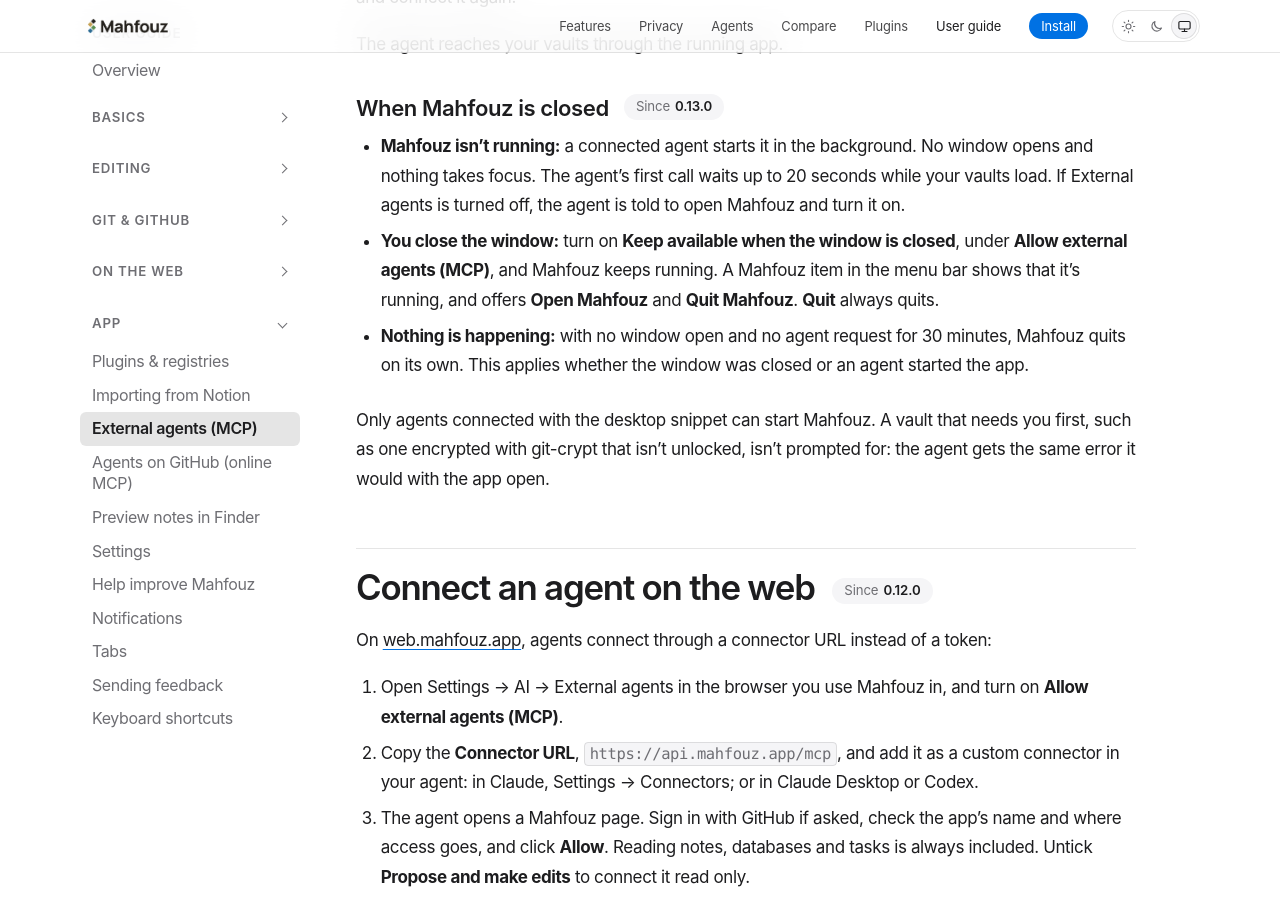
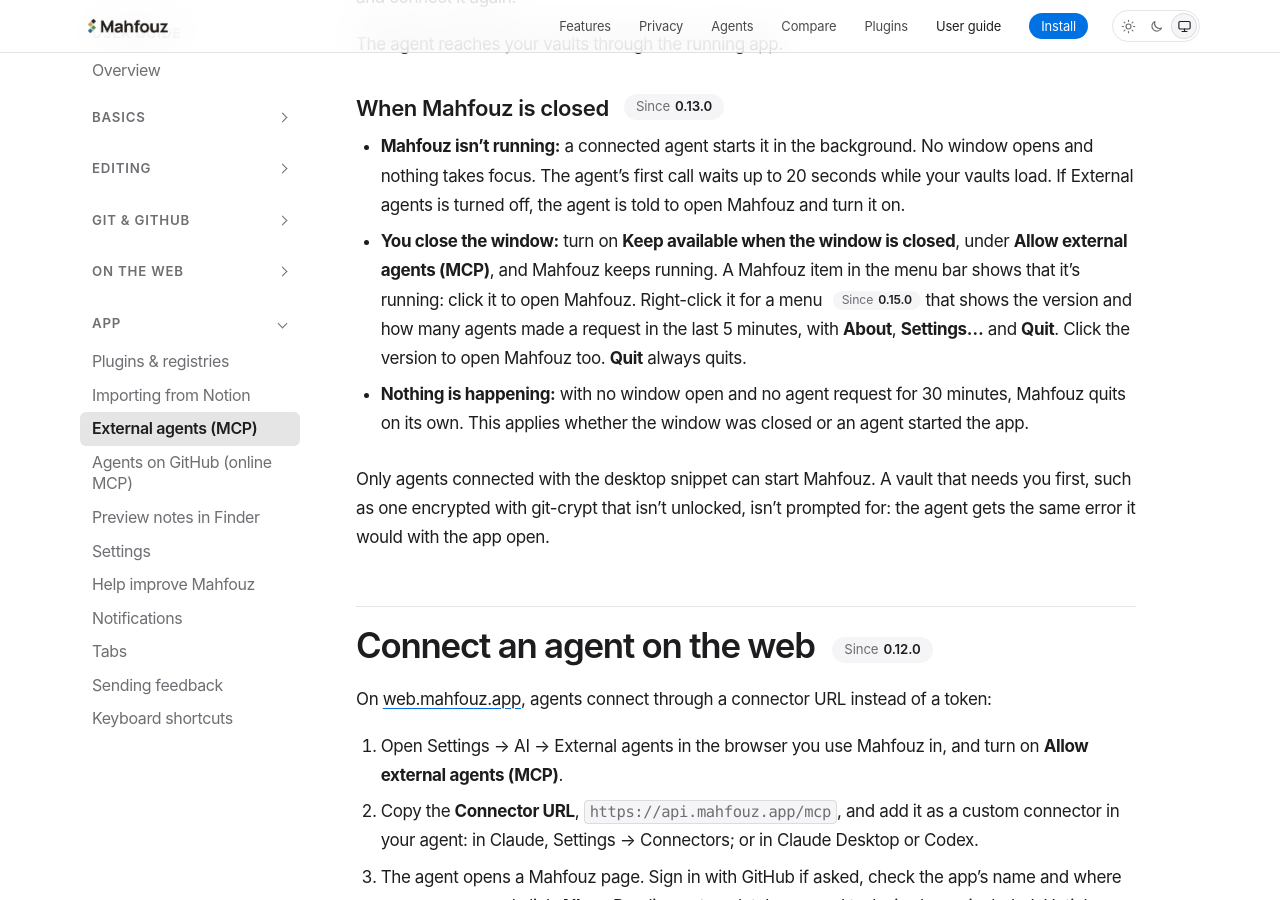
Before and after one commit to mahfouz-app/docs, a Jekyll site: the page built from guide/external-agents.md, in a window 1280 px wide and 900 px high, scrolled down 993 px. Built offline with Jekyll 4.4.1, drawn with Linux system fonts in a browser that asks for light colours.

Commit message:
guide: menu bar item opens on click; its menu shows version and active agents (#220)
Co-authored-by: Claude Opus 5.5 <noreply@anthropic.com>

```diff
--- a/guide/external-agents.md
+++ b/guide/external-agents.md
@@ -46,8 +46,12 @@ The agent reaches your vaults through the running app.
   is turned off, the agent is told to open Mahfouz and turn it on.
 - **You close the window:** turn on **Keep available when the window is
   closed**, under **Allow external agents (MCP)**, and Mahfouz keeps
-  running. A Mahfouz item in the menu bar shows that it's running, and
-  offers **Open Mahfouz** and **Quit Mahfouz**. **Quit** always quits.
+  running. A Mahfouz item in the menu bar shows that it's running: click
+  it to open Mahfouz. Right-click it for a menu
+  {% include since.html v="0.15.0" %} that shows the version and how many
+  agents made a request in the last 5 minutes, with **About**,
+  **Settings…** and **Quit**. Click the version to open Mahfouz too.
+  **Quit** always quits.
 - **Nothing is happening:** with no window open and no agent request for
   30 minutes, Mahfouz quits on its own. This applies whether the window
   was closed or an agent started the app.
```
